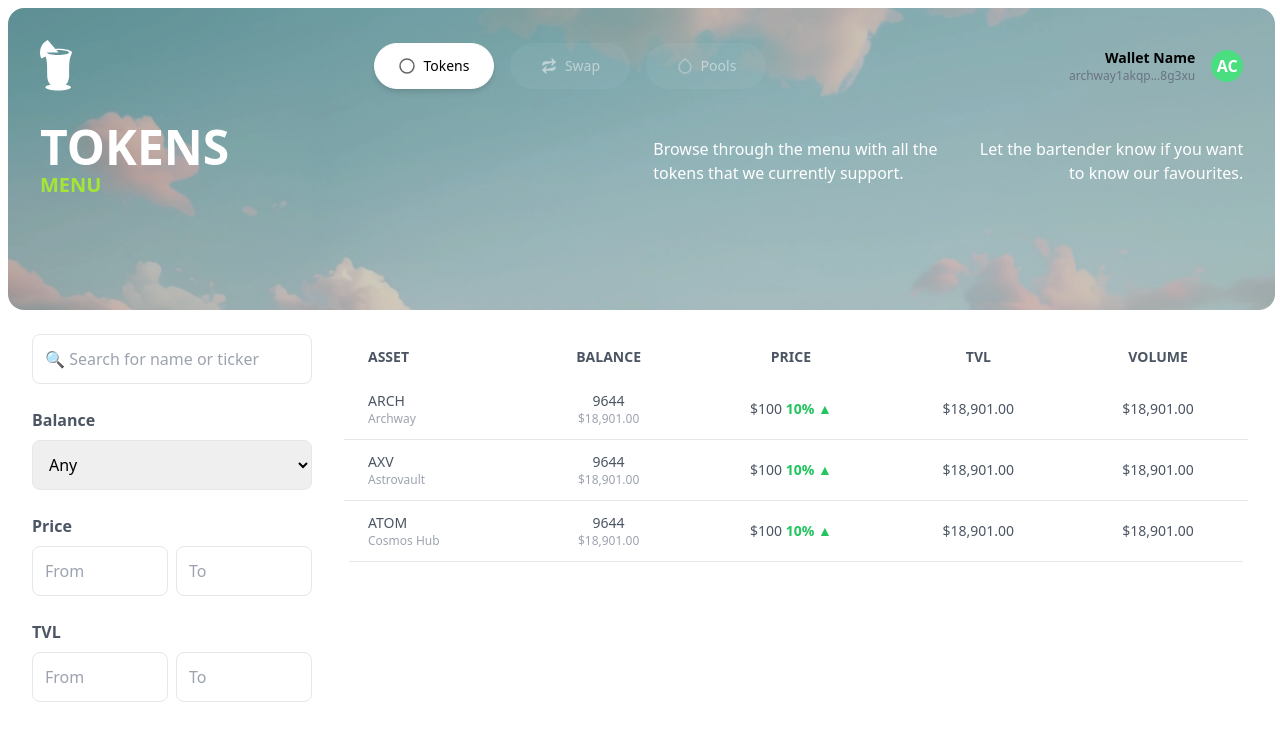
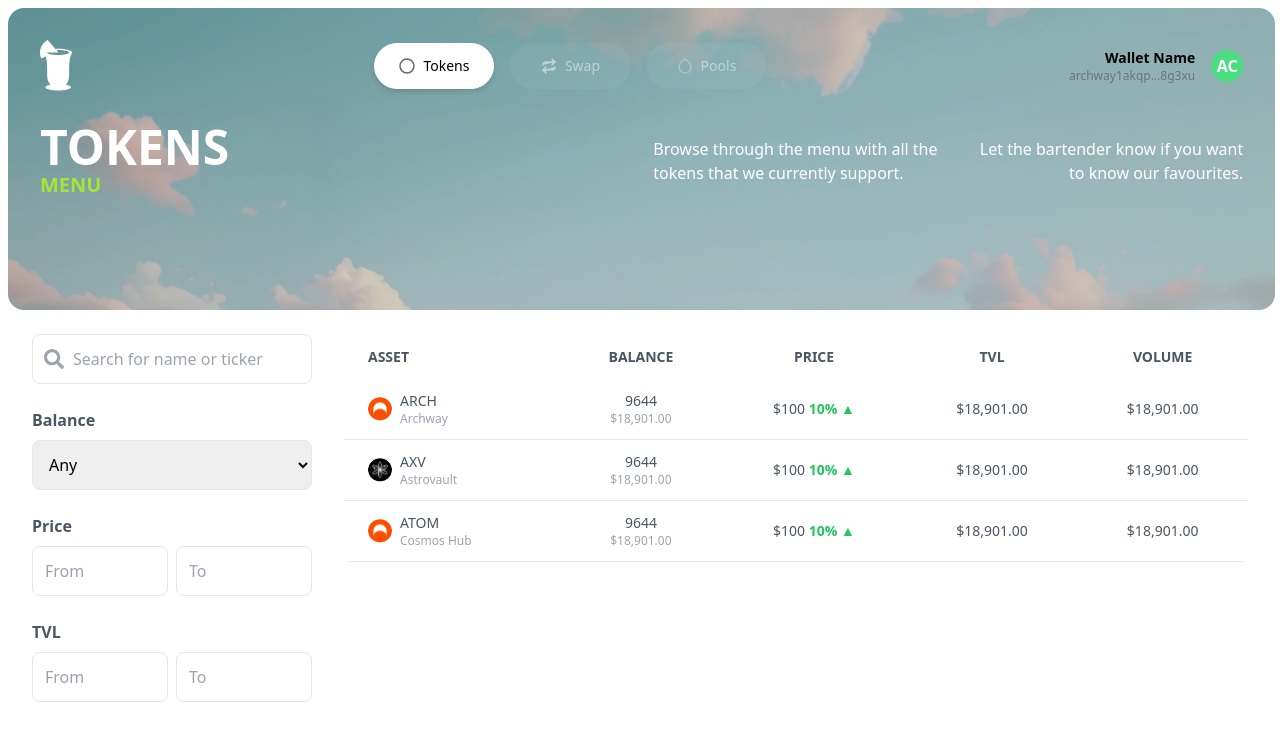
Before and after one commit to naftalimurgor/pinacolada, a Next.js app: page /token in a window 1280 px wide. Shown: the top 740 px of the page. Built offline with nearby package versions, Linux system fonts and the light colour scheme.

Commit message:
added Icon to search component to match the design Added image to the table

```diff
--- a/app/component/token/SearchFiltersComponent.tsx
+++ b/app/component/token/SearchFiltersComponent.tsx
@@ -1,4 +1,5 @@
 import React from 'react';
+import { FaSearch } from 'react-icons/fa'
 
 interface SearchFiltersProps {
   searchQuery: string;
@@ -14,8 +15,12 @@ const SearchFiltersComponent: React.FC<SearchFiltersProps> = ({ searchQuery, set
             type="text"
             value={searchQuery}
             onChange={(e) => setSearchQuery(e.target.value)}
-            placeholder="🔍 Search for name or ticker"
-            className="w-full p-3 border border-gray-200 rounded-lg focus:ring-2 focus:ring-blue-500 focus:outline-none"
+            placeholder="Search for name or ticker"
+            className="w-full p-3 pl-10 border border-gray-200 rounded-lg focus:ring-2 focus:ring-blue-500 focus:outline-none"
+          />
+          <FaSearch
+            className="absolute left-3 top-1/2 transform -translate-y-1/2 text-gray-400"
+            size={20}
           />
         </div>
       </div>
--- a/app/component/token/TokenTableComponent.tsx
+++ b/app/component/token/TokenTableComponent.tsx
@@ -1,4 +1,5 @@
 import React from 'react';
+import Image from "next/image";
 
 interface Token {
   asset: string;
@@ -7,6 +8,7 @@ interface Token {
   percentage: string;
   tvl: string;
   volume: string;
+  imageUrl: string;
 }
 
 interface TokenTableProps {
@@ -29,6 +31,15 @@ const TokenTableComponent: React.FC<TokenTableProps> = ({ tokens }) => {
         {tokens.map((token, index) => (
           <tr key={index} className="border-b border-gray-200 hover:bg-gray-50">
             <td className="py-3 px-6 text-left flex items-center space-x-2">
+              {token.imageUrl && (
+                <Image
+                  src={token.imageUrl}
+                  alt={token.asset}
+                  width={32}
+                  height={32}
+                  className="w-6 h-6 rounded-full"
+                />
+              )}
               <span>
                 <div>{token.asset}</div>
                 <div className="text-gray-400 text-xs">
--- a/app/src/TokenInterface.tsx
+++ b/app/src/TokenInterface.tsx
@@ -34,6 +34,7 @@ const TokenInterface: React.FC = () => {
       percentage: '10%',
       tvl: '$18,901.00',
       volume: '$18,901.00',
+      imageUrl: '/archipelago.png',
     },
     {
       asset: 'AXV',
@@ -42,6 +43,7 @@ const TokenInterface: React.FC = () => {
       percentage: '10%',
       tvl: '$18,901.00',
       volume: '$18,901.00',
+      imageUrl: '/cosmos.png',
     },
     {
       asset: 'ATOM',
@@ -50,6 +52,7 @@ const TokenInterface: React.FC = () => {
       percentage: '10%',
       tvl: '$18,901.00',
       volume: '$18,901.00',
+      imageUrl: '/archipelago.png',
     },
   ];
 
```
